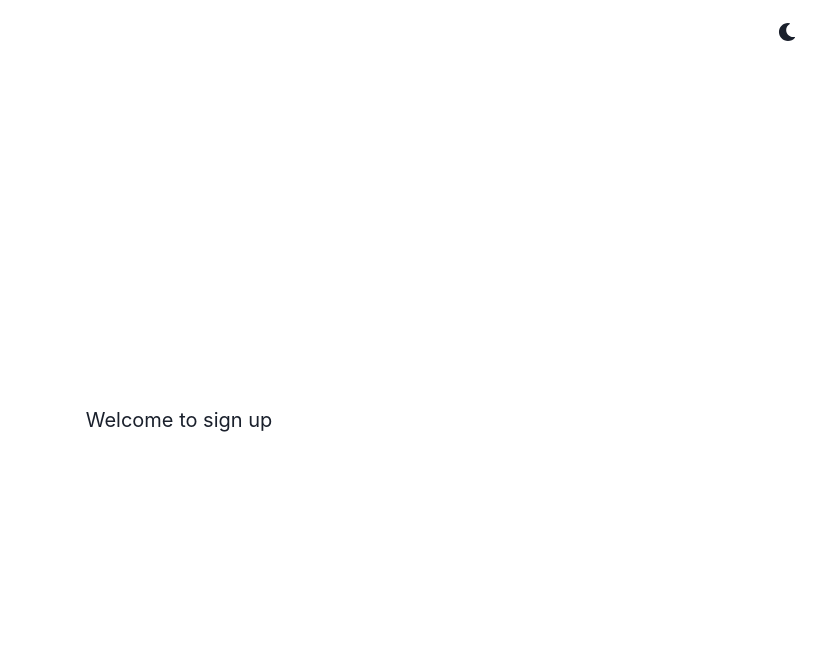
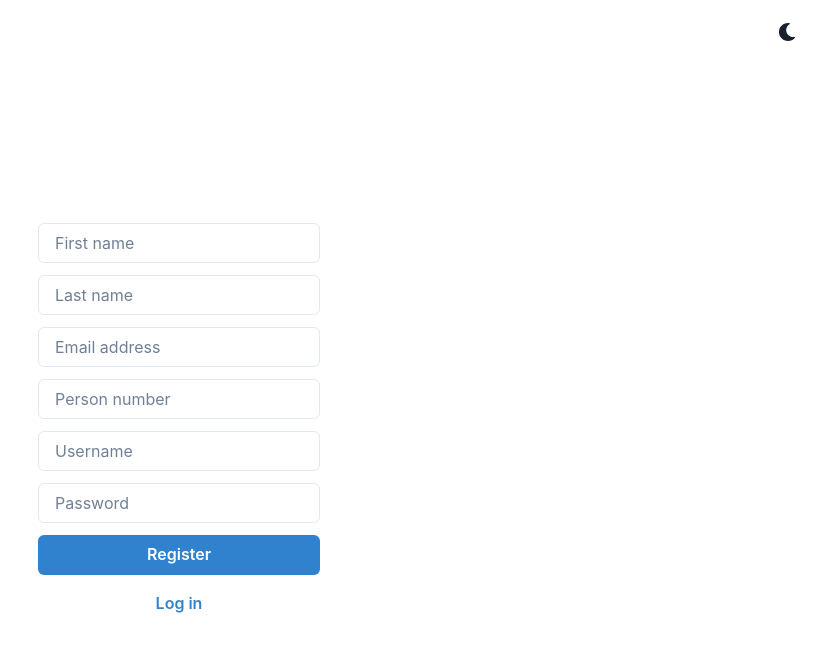
Before and after one commit to Fkristian/Fkristian-Arkitektur-och-design-av-globala-applikationer, a React (Create React App) app in the folder frontend/: page /signUp in a window 1280 px wide. Shown: the top 652 px of the page, without its empty margins (461-1280 px from the left). Built offline with nearby package versions, Linux system fonts and the light colour scheme.

Commit message:
fix login add register

```diff
--- a/frontend/src/apiInterface/ApiPost.tsx
+++ b/frontend/src/apiInterface/ApiPost.tsx
@@ -23,7 +23,7 @@ const ApiPost = {
               console.log(response)
         if(response.status === 200){
             console.log("Logged in successfully")
-            return response.json() as Promise<any>;
+            return response;
         }
         else if(response.status === 401){
             console.log("Wrong credentials")
--- a/frontend/src/components/LogIn.tsx
+++ b/frontend/src/components/LogIn.tsx
@@ -32,6 +32,12 @@ export default function LogIn() {
         navigate("/SignUp");
     }
 
+    const handleResponse = (response : Response) => {
+        if (response.ok) {
+            navigate("/home");
+        }
+        console.log(response.status)
+    };
 
     function logInAttempt() {
         const post = {
@@ -39,8 +45,7 @@ export default function LogIn() {
             password : formData.password
 
         }
-        ApiPost.postData(post).then(response => console.log(response));
-        navigate("/home");
+        ApiPost.postData(post).then(response => handleResponse(response));
     }
 
     function test(){
@@ -92,15 +97,6 @@ export default function LogIn() {
                 {" "}
                 Create an account
             </Button>
-            <Button
-                variant="link"
-                width="100%"
-                colorScheme="blue"
-                onClick={test}
-            >
-                {" "}
-                Test
-            </Button>
         </form>
     </Flex>
     )
--- a/frontend/src/components/SignUp.tsx
+++ b/frontend/src/components/SignUp.tsx
@@ -1,14 +1,144 @@
-import Reract from "react";
+import Reract, {useState} from "react";
 import {
+    Input,
+    Flex,
     Button
 } from "@chakra-ui/react"
 import { useNavigate } from "react-router-dom";
+import ApiCall from "../apiInterface/ApiCall";
+import ApiPost from "../apiInterface/ApiPost";
 
 export default function SignUp() {
+
+    const [formData, setFormData] = useState({
+        firstname: "",
+        lastname: "",
+        emailaddress: "",
+        personnumber: "",
+        username: "",
+        password: "",
+    })
+
     const navigate = useNavigate();
-    function newSide(){
-        navigate("/home");
+
+    function handelChange(event: { target: { name: any; value: any; }; }) {
+        const { name, value } = event.target;
+        setFormData((prevValues) => {
+            return {
+                ...prevValues,
+                [name]: value,
+            };
+        });
     }
 
-    return <div>Welcome to sign up</div>
+    const handleResponse = (response : Response) => {
+        if (response.ok) {
+            navigate("/home");
+        }
+        console.log(response.status)
+    };
+
+    function registerAttempt() {
+        const post = {
+            username :  formData.username,
+            password : formData.password
+
+        }
+        ApiPost.postData(post).then(response => handleResponse(response));
+    }
+
+    function goToLogin() {
+        navigate("/");
+    }
+
+    return (
+        <Flex>
+            <form>
+                <p>
+                    <Input
+                        className="LogInPage--form"
+                        type="text"
+                        placeholder="First name"
+                        onChange={handelChange}
+                        name="firstname"
+                        mb={3}
+                        value={formData.firstname}
+                    />
+                </p>
+                <p>
+                    <Input
+                        className="LogInPage--form"
+                        type="text"
+                        placeholder="Last name"
+                        onChange={handelChange}
+                        name="lastname"
+                        mb={3}
+                        value={formData.lastname}
+                    />
+                </p>
+                <p>
+                    <Input
+                        className="LogInPage--form"
+                        type="text"
+                        placeholder="Email address"
+                        onChange={handelChange}
+                        name="emailaddress"
+                        mb={3}
+                        value={formData.emailaddress}
+                    />
+                </p>
+                <p>
+                    <Input
+                        className="LogInPage--form"
+                        type="text"
+                        placeholder="Person number"
+                        onChange={handelChange}
+                        name="personnumber"
+                        mb={3}
+                        value={formData.personnumber}
+                    />
+                </p>
+                <p>
+                    <Input
+                        className="LogInPage--form"
+                        type="text"
+                        placeholder="Username"
+                        onChange={handelChange}
+                        name="username"
+                        mb={3}
+                        value={formData.username}
+                    />
+                </p>
+                <p>
+                    <Input
+                        className="LogInPage--form"
+                        type="password"
+                        placeholder="Password"
+                        onChange={handelChange}
+                        name="password"
+                        mb={3}
+                        value={formData.password}
+                    />
+                </p>
+                <Button
+                    width="100%"
+                    colorScheme="blue"
+                    onClick={registerAttempt}
+                    mb={3}
+                >
+                    {" "}
+                    Register
+                </Button>
+                <Button
+                    variant="link"
+                    width="100%"
+                    colorScheme="blue"
+                    onClick={goToLogin}
+                >
+                    {" "}
+                    Log in
+                </Button>
+            </form>
+        </Flex>
+    )
 };
```
